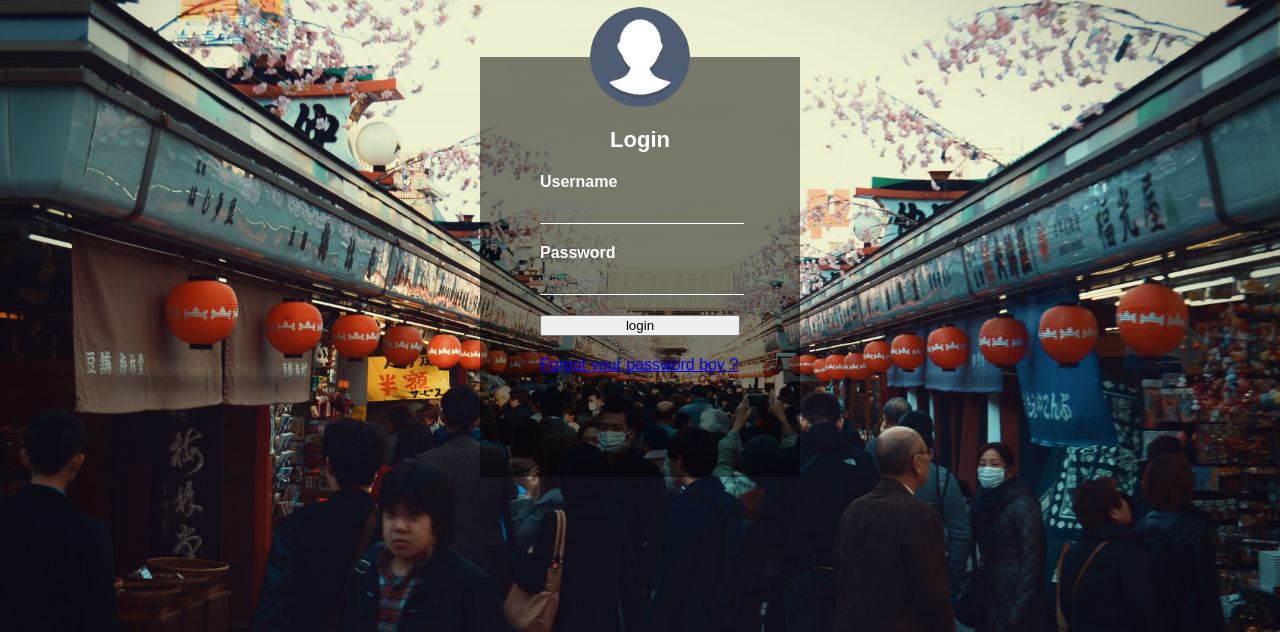
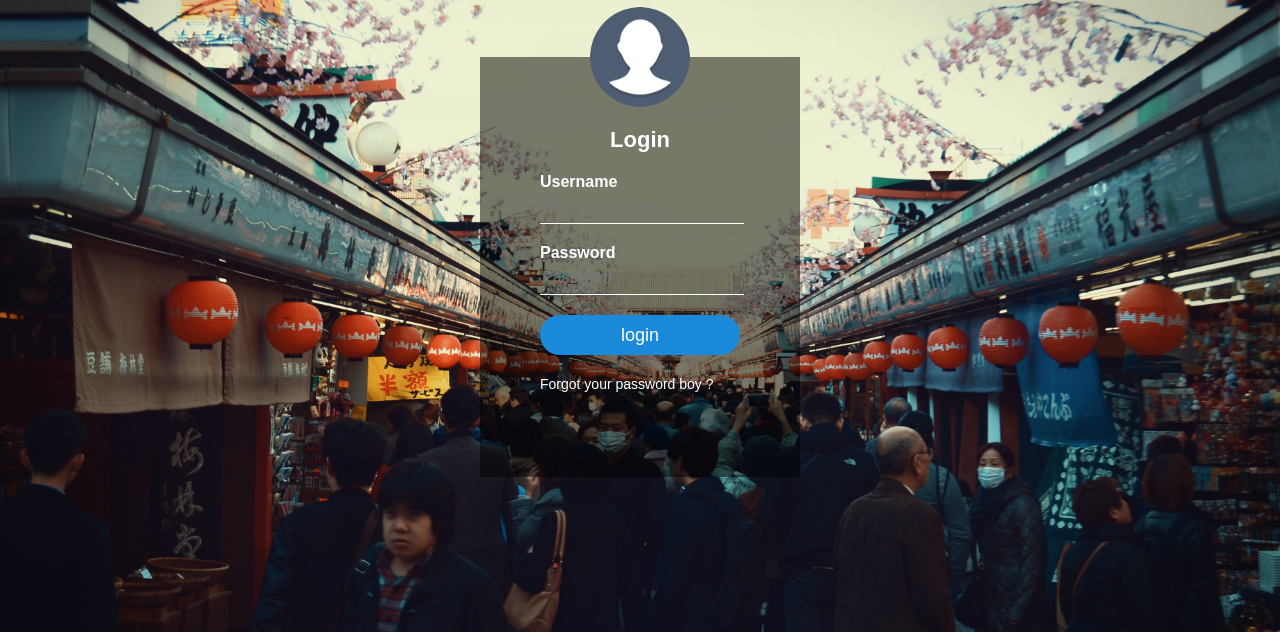
Before and after one commit to Koushi009/Register---Login-page, a PHP site: page / in a window 1280 px wide. Shown: the part 133-765 px from the top of the page. Run offline with PHP 8.4, Linux system fonts and the light colour scheme.

Commit message:
designing stuff

```diff
--- a/Style.css
+++ b/Style.css
@@ -64,5 +64,40 @@ border-bottom:1px solid #fff;
 background:transparent;
 outline:none;
 height:30px;
+color:#fff;
+font-size:16px;
 
 }
+
+.loginbox input[type="submit"] {
+
+	border:none;
+	outline:none;
+	height:40px;
+	background:#1c8adb;
+	color:#fff;
+	font-size:18px;
+	border-radius:20px;
+
+}
+
+.loginbox input[type="submit"]:hoover {
+
+	cursor:pointer;
+	background:#39dc79;
+	color:#0000;
+
+}
+
+.loginbox a {
+
+	text-decoration:none;
+	font-size:14px;
+	color:#fff;
+
+}
+
+.loginbox a:hoover {
+	color:#39dc79
+
+}
```
